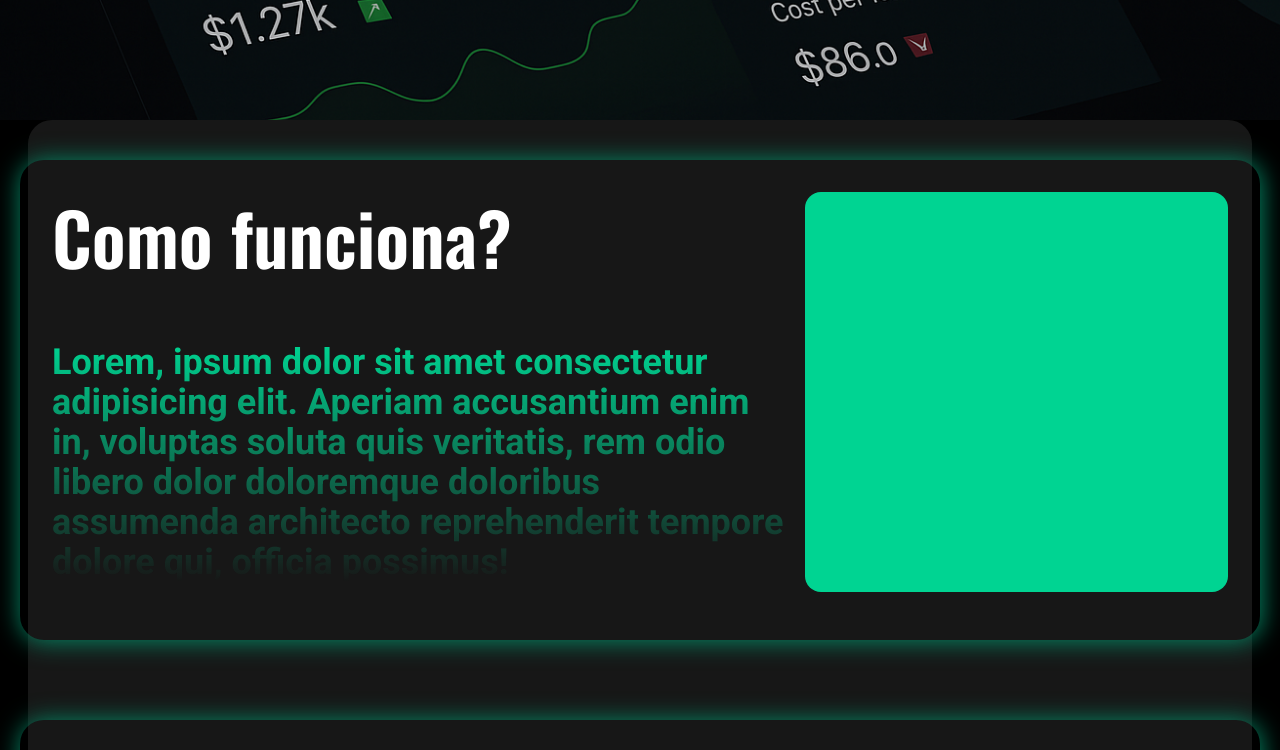
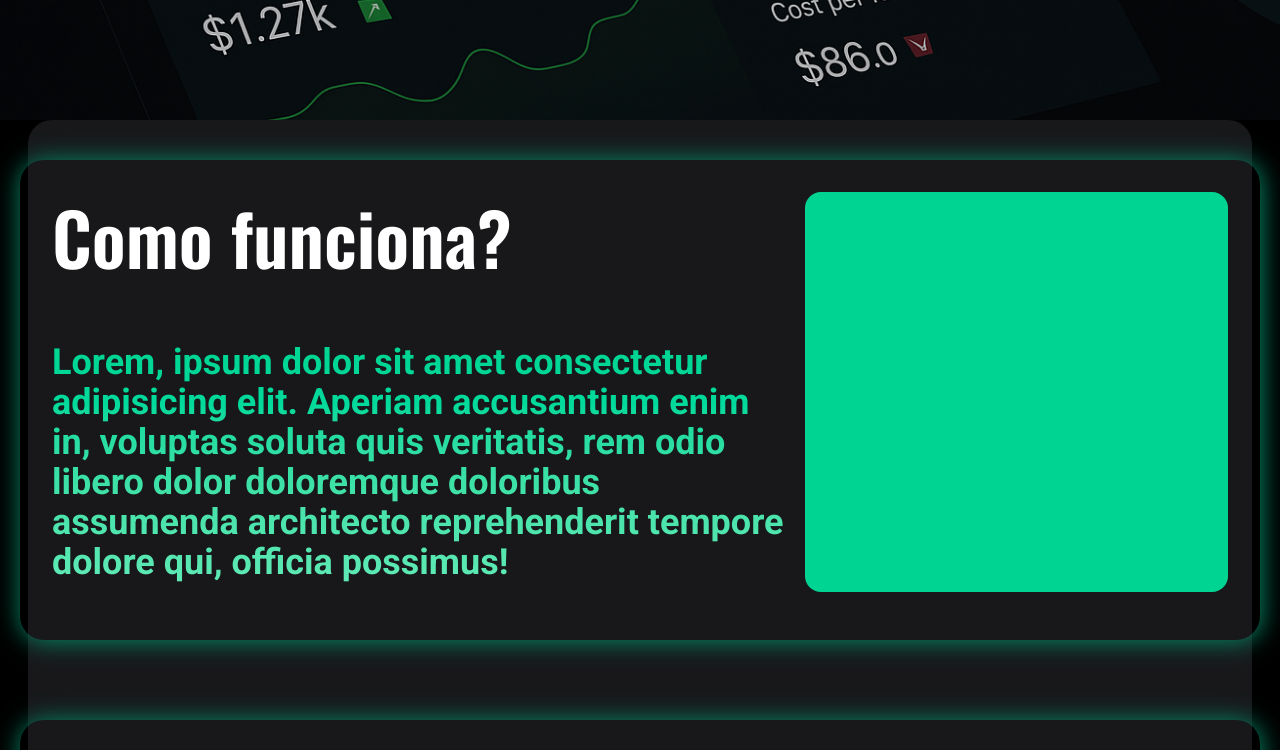
Before and after one commit to financepork/Pork, a React (Vite) app: page / in a window 1280 px wide. Shown: the part 880-1630 px from the top of the page. Built offline with nearby package versions, Linux system fonts and the light colour scheme.

Commit message:
mudancas no css

```diff
--- a/src/index.css
+++ b/src/index.css
@@ -11,10 +11,11 @@
     --color-green: oklch(76.5% 0.177 163.223);
     --color-beige: oklch(98.7% 0.022 95.277);
     --color-white: #ffffff;
+    --color-light-green: oklch(84.5% 0.143 164.978);
     --color-dark-green: #058563;
     --color-black: #000000;
     --color-gray: #0101100;
-    --color-chumbo: oklch(20.5% 0 0);
+    --color-chumbo: oklch(21% 0.006 285.885);
 
     --font-text: 'Roboto', sans-serif;
     --font-title: 'Oswald', sans-serif;
```
